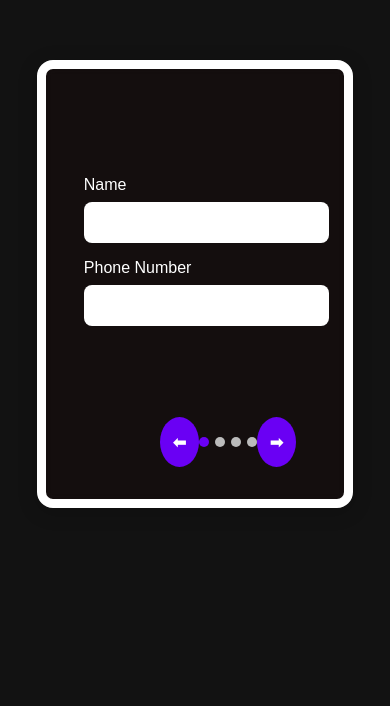
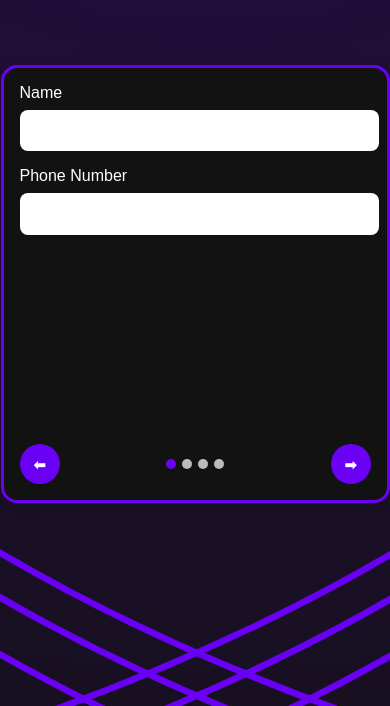
Before and after one commit to M-R-01/Prodigy26Inductions, a React (Vite) app: page /register in a window 390 px wide. Shown: the part 138-844 px from the top of the page. Built offline with nearby package versions, Linux system fonts and the light colour scheme; a web font is replaced by a local one.

Commit message:
Register page desgin completed

```diff
--- a/src/pages/register.jsx
+++ b/src/pages/register.jsx
@@ -63,7 +63,12 @@ const steps = [
   <>
     <label className={styles.label}>
       Why do you want to be a part of Prodigy?
-      <textarea className={styles.textarea} name="reason" rows="4" required></textarea>
+      <textarea
+        className={styles.textarea}
+        name="reason"
+        rows="4"
+        required
+      ></textarea>
     </label>
   </>,
 ];
@@ -86,28 +91,31 @@ const Register = () => {
         {/* Step container with animation */}
         <div className={styles.stepContainer}>
           <AnimatePresence mode="wait">
-          {hasAnimated ? (
             <motion.div
               key={step}
-              initial={{ x: 100, opacity: 0 }}
-              animate={{ x: 0, opacity: 1 }}
-              exit={{ x: -100, opacity: 0 }}
+              initial={{ opacity: 0 }}
+              animate={{ opacity: 1 }}
+              exit={{ opacity: 0 }}
               transition={{ duration: 0.4 }}
               className={styles.step}
             >
               {steps[step]}
             </motion.div>
-          ) : (
-            <div key={step} className={styles.step}>
-              {steps[step]}
-            </div>
-          )}
           </AnimatePresence>
         </div>
 
+        <button type="submit" className={`${styles.submitBtn} ${step === steps.length - 1 ? styles.active : ""}`} enabled={step === steps.length - 1}>
+          Submit
+        </button>
+
         {/* Navigation */}
         <div className={styles.nav}>
-          <button type="button" onClick={prevStep} disabled={step === 0} className={styles.prevBtn}>
+          <button
+            type="button"
+            onClick={prevStep}
+            disabled={step === 0}
+            className={styles.prevBtn}
+          >
             ⬅
           </button>
           <div className={styles.dots}>
@@ -118,15 +126,10 @@ const Register = () => {
               />
             ))}
           </div>
-          {step === steps.length - 1 ? (
-            <button type="submit" className={styles.submitBtn}>
-              Submit
-            </button>
-          ) : (
+
           <button type="button" onClick={nextStep} className={styles.nextBtn}>
             ➡
           </button>
-          )}
         </div>
       </form>
     </div>
--- a/src/pages/register.module.css
+++ b/src/pages/register.module.css
@@ -1,4 +1,4 @@
-/* Form Section */
+/* Page wrapper */
 .page {
   height: 100vh;
   width: 100%;
@@ -8,39 +8,44 @@
   align-items: center;
   justify-content: center;
   overflow: hidden;
+  background-image: url("../assets/Registerbackdrop.svg");
   background-size: cover;
   background-position: center;
   background-repeat: no-repeat;
 }
 
+/* Form container */
 .form {
-  background: rgba(31, 4, 4, 0.2);
+  background: #121212;
   border-radius: 1em;
-  border: 9px solid #fff;
+  border: 3px solid #6a00f4;
   padding: 2rem;
-  width: 60%;
-  margin: 2rem 0;
+  width: 100%;
+  max-width: 600px; /* keeps it neat on desktop */
+  min-height: 25rem;
+  margin: 2rem auto;
   display: flex;
   flex-direction: column;
-  align-items: center;
-  justify-content: center;
+  align-items: stretch;
   gap: 1rem;
   backdrop-filter: blur(8px);
   box-shadow: 0px 4px 20px rgba(0, 0, 0, 0.2);
 }
 
+/* Labels and inputs */
 .label {
   display: flex;
   flex-direction: column;
   font-size: 1rem;
   text-align: left;
+  width: 100%;
 }
 
 .input,
 .select,
 .textarea {
   margin-top: 0.5rem;
-  width: 100%;
+  width: 96%;
   padding: 0.7rem;
   border-radius: 0.5em;
   border: none;
@@ -48,6 +53,35 @@
   font-size: 1rem;
   color: #6a00f4;
   font-family: Verdana, Geneva, Tahoma, sans-serif;
+}
+
+/* Step container */
+.stepContainer {
+  width: 100%;
+  flex: 1;
+  display: flex;
+  align-items: flex-start;
+  justify-content: center;
+}
+
+.step {
+  display: flex;
+  align-items: center;
+  justify-content: center;
+  width: 100%;
+  flex-direction: column;
+  gap: 1rem;
+}
+
+/* Navigation */
+.nav {
+
+  display: flex;
+  align-items: center;
+  justify-content: space-between;
+  width: 100%;
+  max-width: 400px;
+  margin: 1rem auto 0 auto;
 }
 
 .prevBtn,
@@ -65,46 +99,33 @@
   transition: background 0.3s ease;
 }
 
+.prevBtn:hover,
+.nextBtn:hover {
+  background: #f15bb5;
+}
+
 .submitBtn {
   background: #6a00f4;
   color: #fff;
-  padding: 0.8rem;
+  padding: 0.8rem 1.5rem;
   border: none;
   border-radius: 1em;
   cursor: pointer;
   font-size: 1rem;
   font-weight: bold;
   transition: background 0.3s ease;
+  opacity: 0;
 }
 
 .submitBtn:hover {
   background: #f15bb5;
 }
 
-.stepContainer {
-  min-height: 300px;
-  width: 100%;
-  display: flex;
-  align-items: center;
-  justify-content: center;
+.submitBtn.active {
+  opacity: 1;
 }
 
-.step {
-  display: flex;
-  align-items: center;
-  justify-content: center;
-  width: 100%;
-  flex-direction: column;
-  gap: 1rem;
-}
-
-.nav {
-  display: flex;
-  align-items: center;
-  justify-content: space-between;
-  width: 30%;
-}
-
+/* Dots */
 .dots {
   display: flex;
   gap: 6px;
@@ -123,8 +144,26 @@
   background: #6a00f4;
 }
 
+/* Mobile tweaks */
 @media (max-width: 600px) {
-  .gridContainer {
-    grid-template-columns: 1fr;
+  .form {
+    padding: 1rem;
+    width: 90%;
+  }
+
+  .nav {
+    gap: 0.75rem;
+  }
+
+  .prevBtn,
+  .nextBtn {
+    width: 40px;
+    height: 40px;
+    font-size: 0.9rem;
+  }
+
+  .submitBtn {
+    width: 100%;
+    padding: 0.7rem;
   }
 }
```
Also changed, not shown: src/assets/Registerbackdrop.svg (added). Lines whose indentation alone changed are shown as unchanged.
